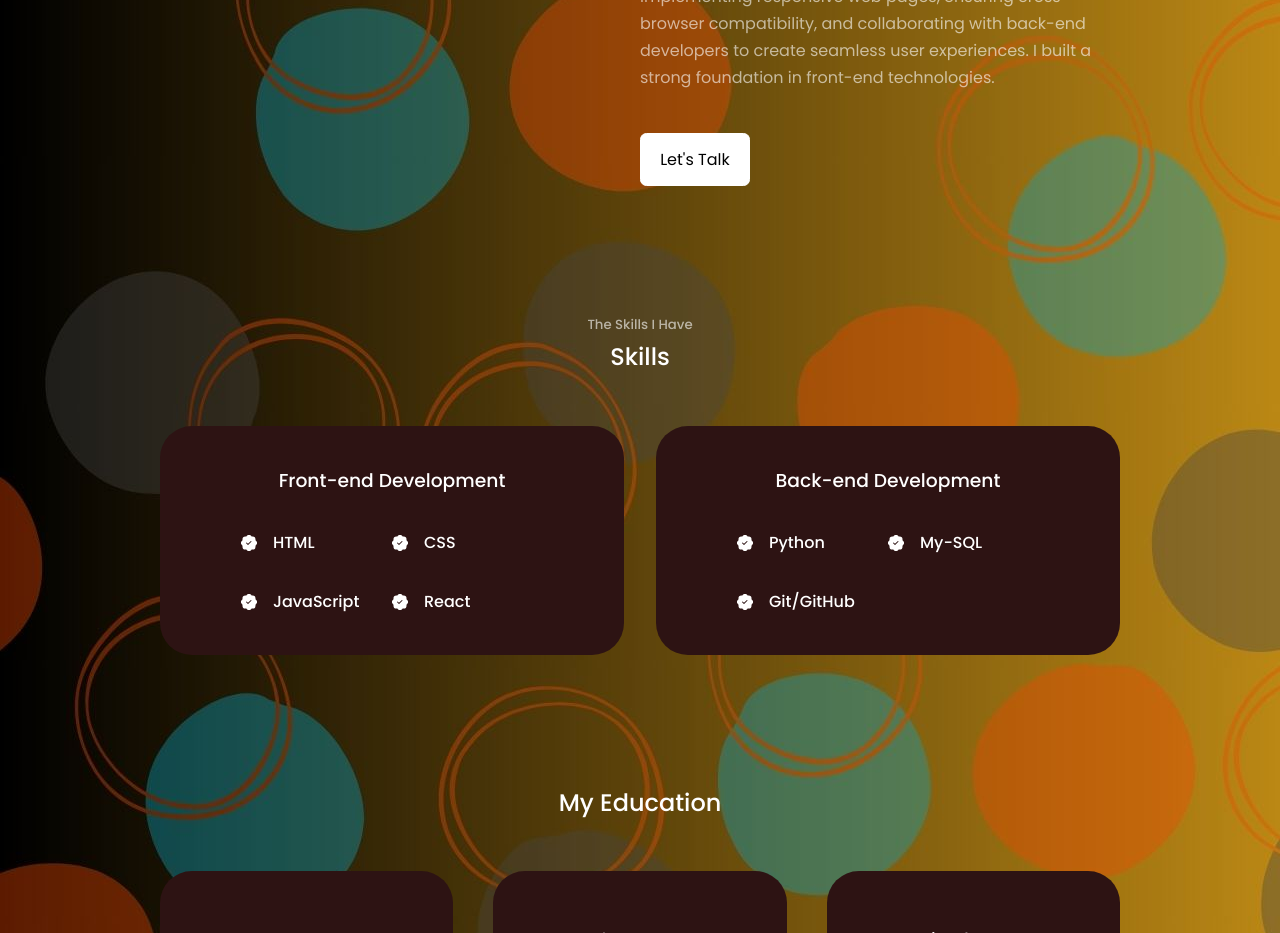
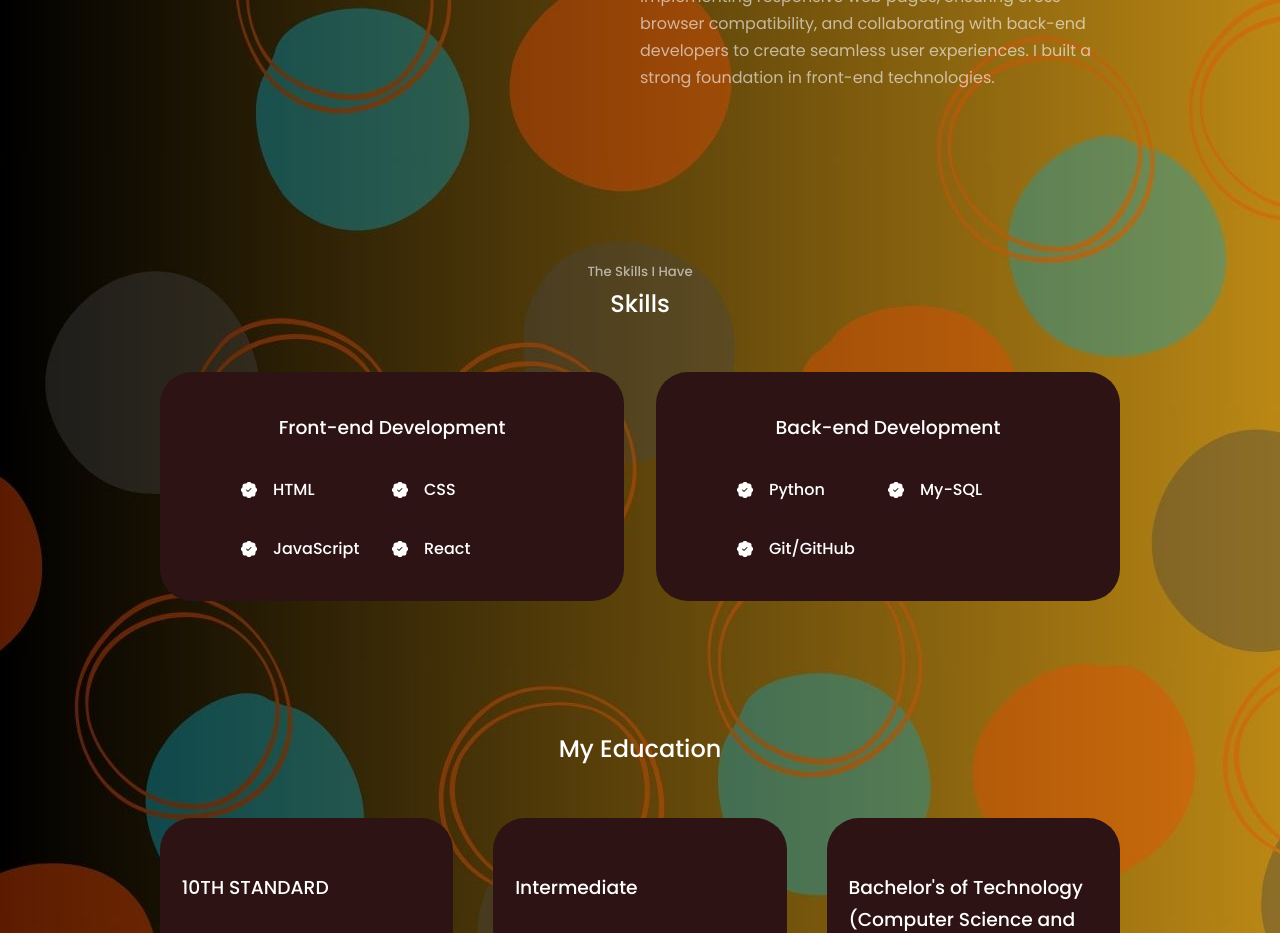
Before and after one commit to Navya26B/portfolio, a React (Create React App) app: page / in a window 1280 px wide. Shown: the part 860-1793 px from the top of the page. Built offline with nearby package versions, Linux system fonts and the light colour scheme.

Commit message:
Update Intro.jsx

```diff
--- a/src/components/intro/Intro.jsx
+++ b/src/components/intro/Intro.jsx
@@ -61,9 +61,6 @@ const Intro = () => {
             developers to create seamless user experiences. I built a strong
             foundation in front-end technologies.
           </p>
-          <a href="#contact" className="btn btn-primary">
-            Let's Talk
-          </a>
         </div>
       </div>
     </section>
```
